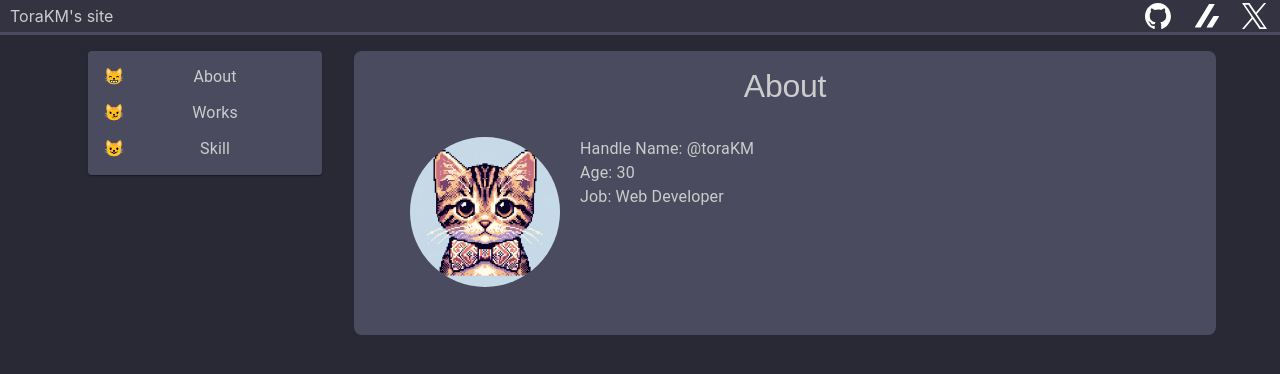
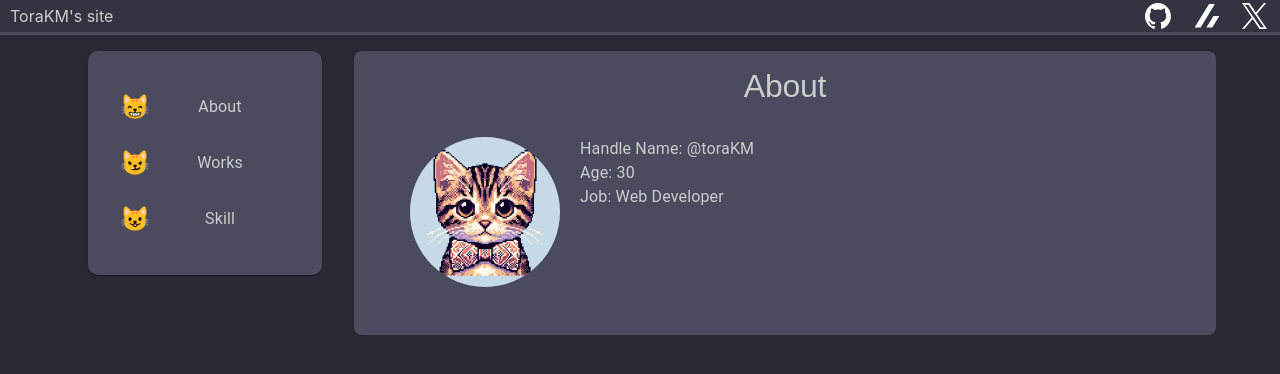
Before and after one commit to KM0912/portfolio, a React (Create React App) app: page / in a window 1280 px wide. Shown: the top 374 px of the page. Built offline with nearby package versions, Linux system fonts and the light colour scheme.

Commit message:
SideMenuコンポーネントのスタイルを変更

```diff
--- a/src/components/organisms/SideMenu.tsx
+++ b/src/components/organisms/SideMenu.tsx
@@ -18,6 +18,18 @@ const StyledPaper = styled(Paper)({
   backgroundColor: colors.sideMenuBackground,
 });
 
+const StyledMenuItem = styled(MenuItem)({
+  borderRadius: "5px",
+  margin: "0.5em 0",
+  "&:hover": {
+    backgroundColor: colors.hoverItemBackground,
+  },
+});
+
+const StyledSpan = styled("span")({
+  fontSize: "1.5rem",
+});
+
 const SideMenu = (props: Props) => {
   const { menuItems, initialSelectedItemId = "" } = props;
   const navigate = useNavigate();
@@ -31,23 +43,23 @@ const SideMenu = (props: Props) => {
   };
 
   return (
-    <>
-      <StyledPaper sx={{ maxWidth: "100%" }}>
+    <StyledPaper
+      sx={{ maxWidth: "100%", padding: "1em", borderRadius: "10px" }}
+    >
       <MenuList>
         {menuItems.map((item) => (
-            <MenuItem
+          <StyledMenuItem
             key={item.id}
             id={item.id}
             onClick={() => handleListItemClick(item.id)}
             selected={selectedItemId === item.id}
           >
-              {item.emoji}
-              <ListItemText>{item.text}</ListItemText>
-            </MenuItem>
+            <StyledSpan>{item.emoji}</StyledSpan>
+            <ListItemText primary={item.text} />
+          </StyledMenuItem>
         ))}
       </MenuList>
     </StyledPaper>
-    </>
   );
 };
 
--- a/src/config/colors.ts
+++ b/src/config/colors.ts
@@ -10,6 +10,8 @@ export const colors = {
 
   // side menu
   sideMenuBackground: "#4B4B5F",
+  selectedItemBackground: "#5C5C6B",
+  hoverItemBackground: "#5C5C6B",
 
   // content
   contentBackground: "#4B4B5F",
```
Lines whose indentation alone changed are shown as unchanged.
